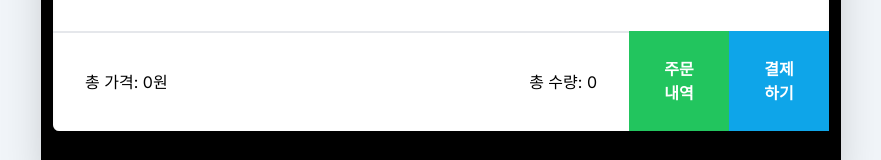
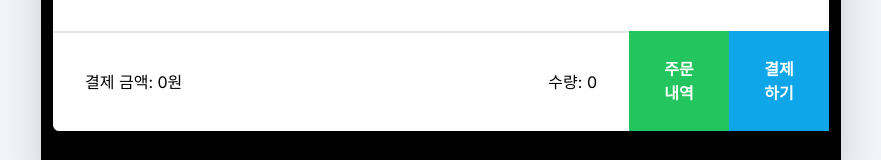
Before and after one commit to seungmin-han/kiosk_with_next13-jotai-tailwind, a Next.js app: page /menu in a window 1280 px wide. Shown: the part 621-781 px from the top of the page, without its empty margins (199-1080 px from the left). Built offline with nearby package versions, Linux system fonts and the light colour scheme.

Commit message:
Update: 상수이름 변경 및 메뉴페이지 텍스트 약수정

```diff
--- a/app/components/main.tsx
+++ b/app/components/main.tsx
@@ -2,12 +2,12 @@
 import { useRouter } from "next/navigation";
 import KioskLayout from "../layouts/kiostLayout"
 
-const screenClassName: String = 'p-4 text-center justify-between';
+const SCREEN_CLASS_NAME: String = 'p-4 text-center justify-between';
 
 export default function Main() {
     const router = useRouter()
     return (
-        <KioskLayout screenClassName={screenClassName}>
+        <KioskLayout screenClassName={SCREEN_CLASS_NAME}>
             <h1 className="text-8xl mt-32">Kiosk</h1>
             <p>Lorem ipsum dolor sit amet consectetur, adipisicing elit. Voluptatum ratione quis, deleniti similique earum magnam illo est architecto eum id odit consectetur cumque itaque necessitatibus optio reiciendis, rerum maxime? Exercitationem.</p>
             <button className="mb-32 font-bold transition hover:scale-105" onClick={() => router.push('/menu')}>터치하여 메뉴 선택으로 이동</button>
--- a/app/components/menu.tsx
+++ b/app/components/menu.tsx
@@ -8,8 +8,8 @@ import Modal from "./modal";
 import Image from "next/image";
 import DetailView from '@/app/components/detailView';
 import CartView from "./CartView";
-const screenClassName: String = '';
 
+const SCREEN_CLASS_NAME: String = '';
 
 export default function Menu() {
     const [selectedIndex, setSelectedIndex] = useState<number>(0);
@@ -49,7 +49,7 @@ export default function Menu() {
     }, [selectedIndex, products]);
 
     return (
-        <KioskLayout screenClassName={screenClassName}>
+        <KioskLayout screenClassName={SCREEN_CLASS_NAME}>
             <div className="flex flex-col justify-between h-full">
                 <div className="p-4">
                     <div id="menu-header" className="flex justify-between items-center h-12">
@@ -98,19 +98,19 @@ export default function Menu() {
                 <div id="bottomNav" className="flex flex-row justify-between">
                     <div className="flex flex-row justify-between self-center flex-grow border-t-2 h-[100px] items-center">
                         <div className="px-8">
-                            총 가격: {cart.reduce((acc, v)=>acc+realPrice(v), 0)}원
+                            결제 금액: {cart.reduce((acc, v)=>acc+realPrice(v), 0)}원
                         </div>
                         <div className="px-8">
-                            총 수량: { cart.reduce((acc, v)=>acc+v.count,0) }
+                            수량: { cart.reduce((acc, v)=>acc+v.count,0) }
                         </div>
 
                     </div>
                     <div className="flex flex-row">
-                        <div className="bg-green-500 w-[100px] h-[100px] px-4 py-3 flex justify-center" onClick={()=>setShowCartModal(true)}>
-                            <button className="text-white font-bold">주문<br/>내역</button>
+                        <div className="bg-green-500 w-[100px] h-[100px] flex justify-center">
+                            <button onClick={()=>setShowCartModal(true)} className="w-full h-full text-white font-bold">주문<br/>내역</button>
                         </div>
-                        <div className="bg-sky-500 w-[100px] h-[100px] px-4 py-3 flex justify-center">
-                            <button className="text-white font-bold">결제<br/>하기</button>
+                        <div className="bg-sky-500 w-[100px] h-[100px] flex justify-center">
+                            <button onClick={()=>setShowCartModal(true)} className="w-full h-full text-white font-bold">결제<br/>하기</button>
                         </div>
                     </div>
 
```
